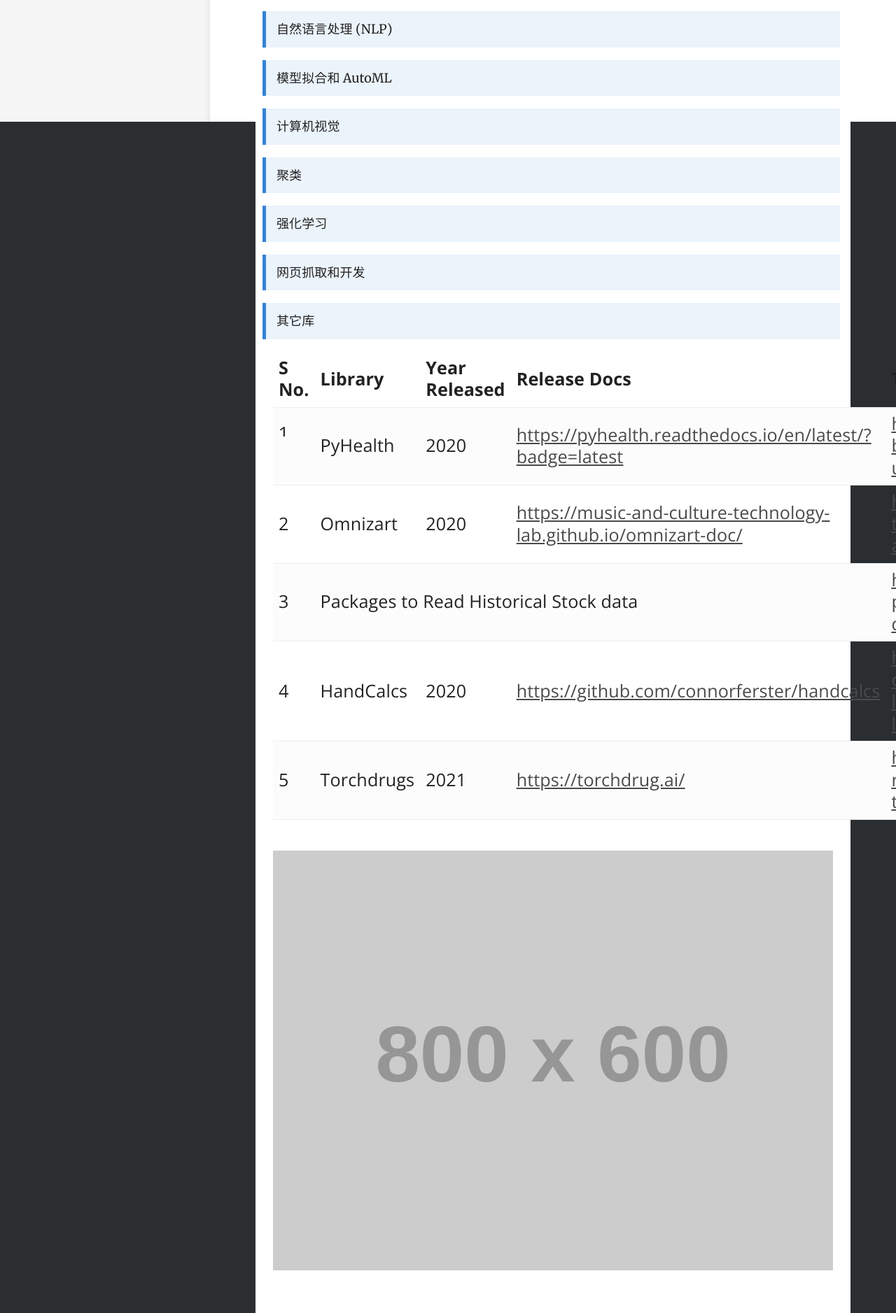
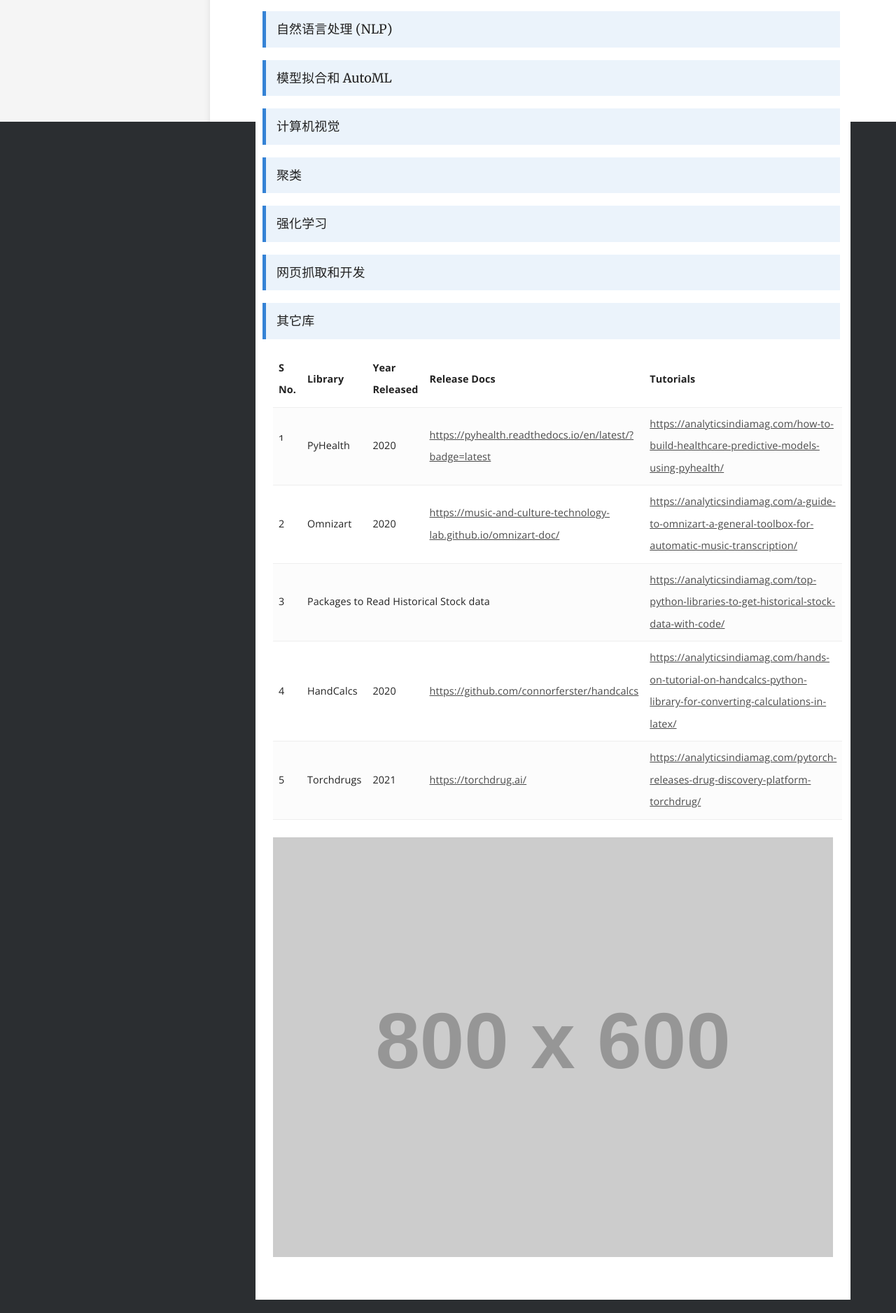
Before and after one commit to bashendixie/Machine_Learning_Notes, a Jekyll site: the page built from _docs/media/images.md, in a window 1280 px wide. Shown: the part 726-2603 px from the top of the page at 70% size. Built offline with Jekyll 4.4.1, drawn with Linux system fonts in a browser that asks for light colours.

Commit message:
no message

```diff
--- a/_docs/media/images.md
+++ b/_docs/media/images.md
@@ -56,7 +56,7 @@
 
 
 > 其它库
-<table width="1033" style="font-size: 1.4em;">
+<table width="1033" style="font-size: 0.8em;">
 	<tbody>
 		<tr>
 			<td width="44">
```
